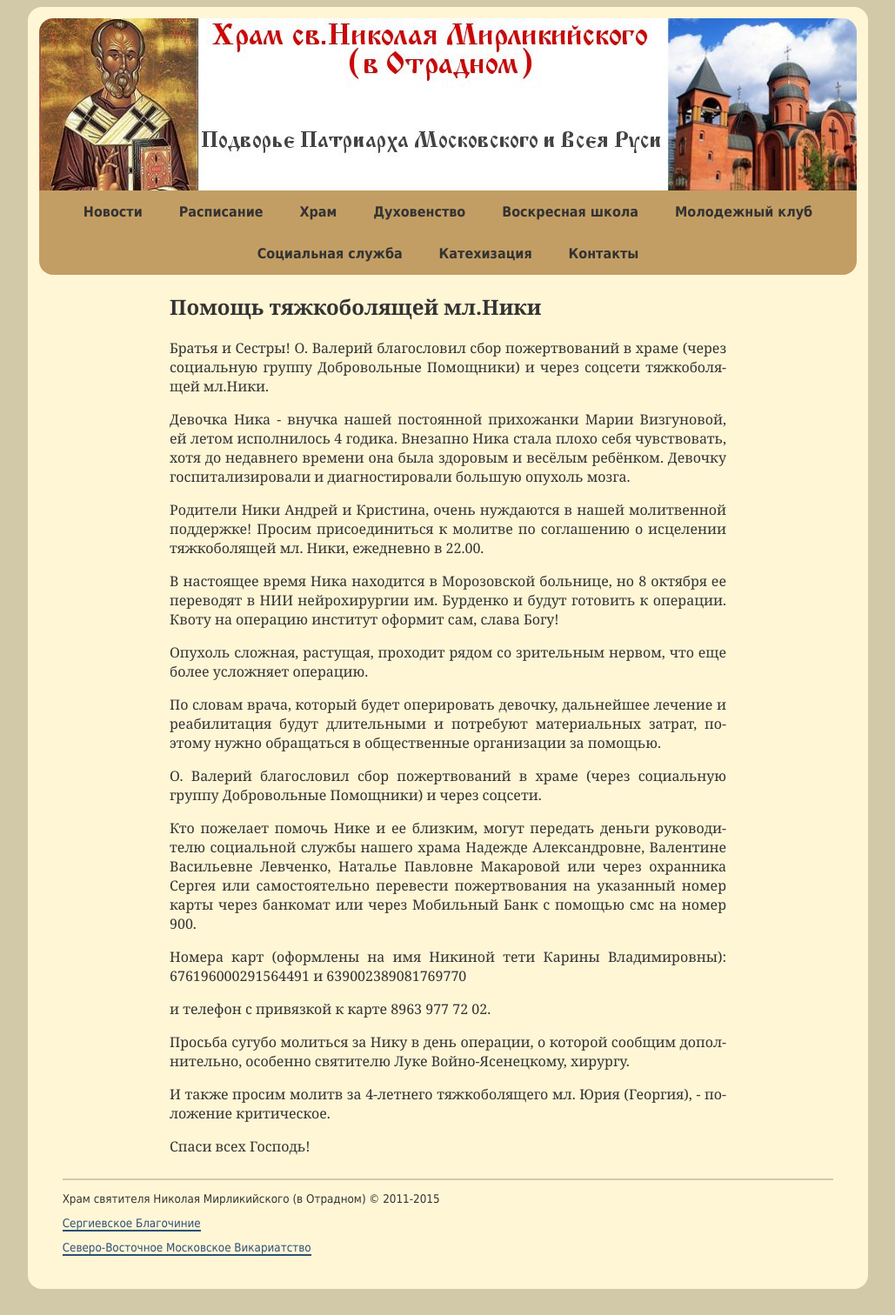
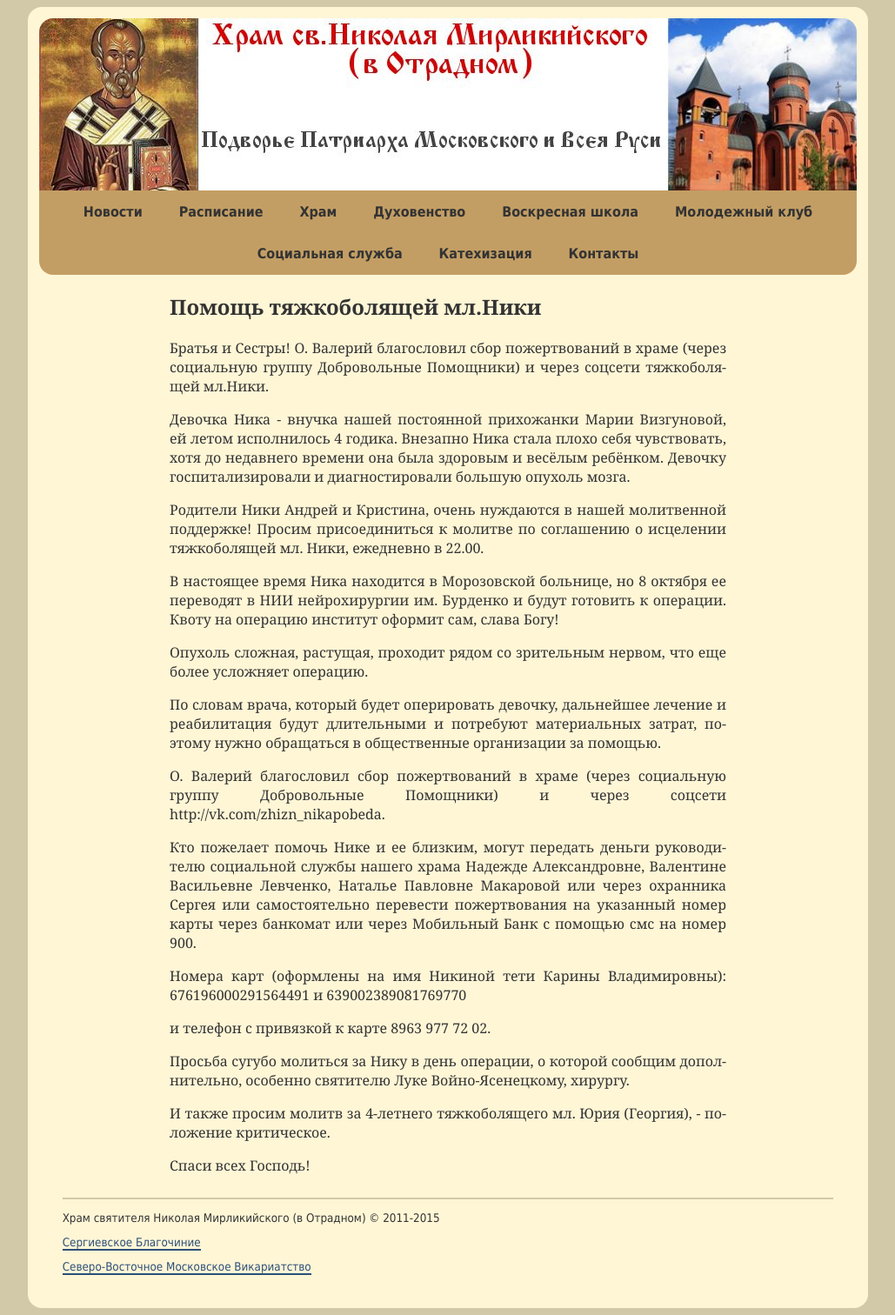
Before and after one commit to hramotradnoe/hramotradnoe.github.io, a Jekyll site: the page built from service/_posts/2015-10-06-help.md, in a window 1280 px wide. Shown: the whole page at 87% size, without its empty margins (125-1154 px from the left). Built offline with Jekyll 4.4.1, drawn with Linux system fonts in a browser that asks for light colours; Markdown is read by kramdown in place of the engine named in the settings; before the commit the page ends 1490 px from its top, so only the background shows below that; some of the changed lines change nothing that is shown.

Commit message:
Update 2015-10-06-help.md

```diff
--- a/service/_posts/2015-10-06-help.md
+++ b/service/_posts/2015-10-06-help.md
@@ -16,7 +16,7 @@ album   : yes
 
 По словам врача, который будет оперировать девочку, дальнейшее лечение и реабилитация будут длительными и потребуют материальных затрат, поэтому нужно обращаться в общественные организации за помощью.
 
-О. Валерий благословил сбор пожертвований в храме (через социальную группу Добровольные Помощники) и через соцсети.
+О. Валерий благословил сбор пожертвований в храме (через социальную группу Добровольные Помощники) и через соцсети http://vk.com/zhizn_nikapobeda.
 
 Кто пожелает помочь Нике и ее близким, могут передать деньги руководителю социальной службы нашего храма Надежде Александровне, Валентине Васильевне Левченко, Наталье Павловне Макаровой или через охранника Сергея или самостоятельно перевести пожертвования на указанный номер карты через банкомат или через Мобильный Банк с помощью смс на номер 900.
 
```
